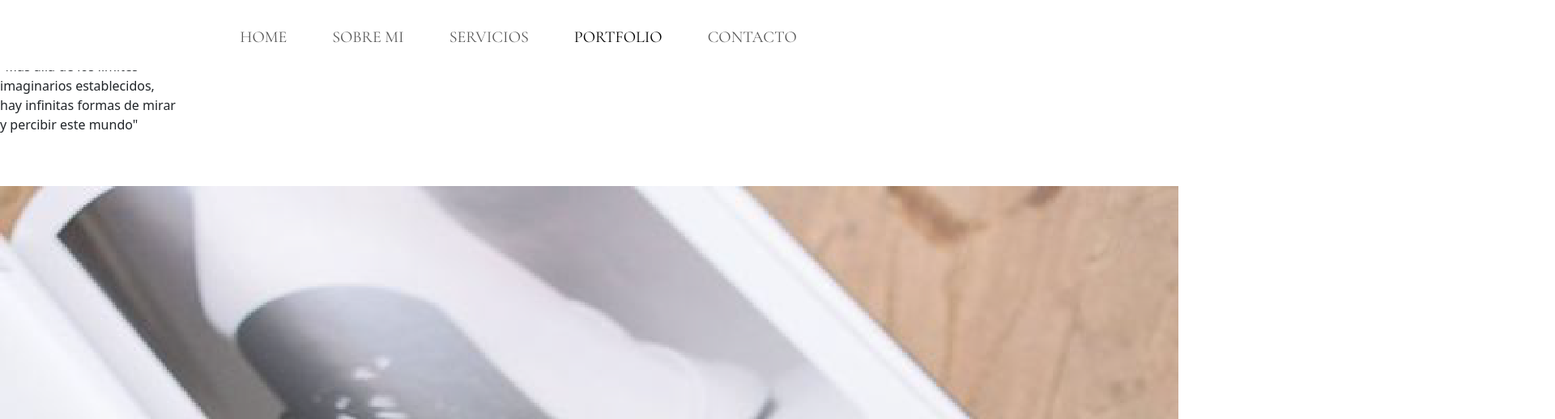
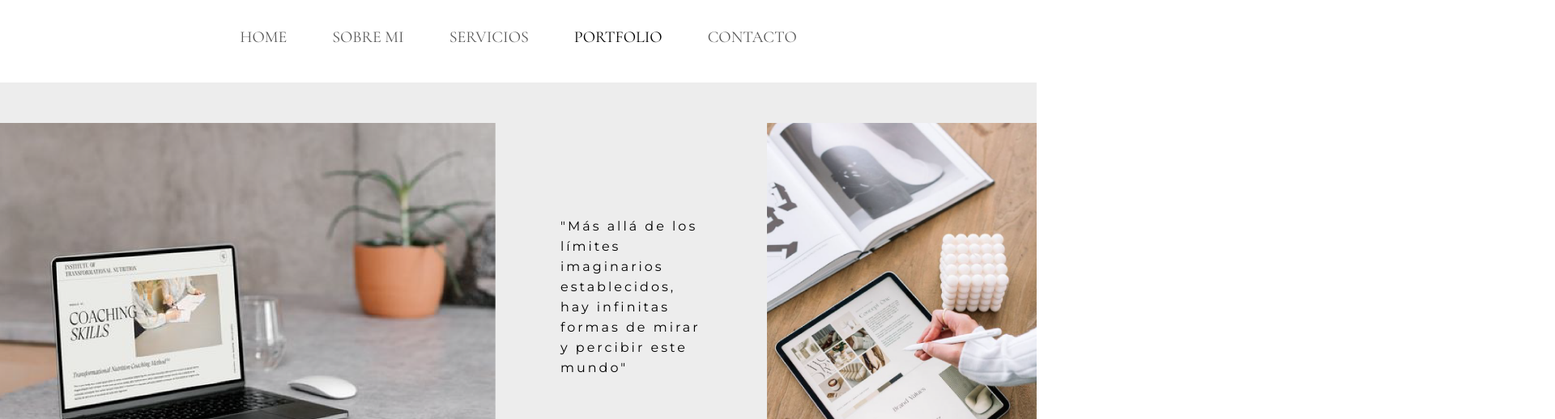
Before and after one commit to VictoriaCastano/viccasdise-o, a plain HTML site: page pages/portfolio.html in a window 1280 px wide. Shown: the part 98-616 px from the top of the page at 81% size, 1920 px wide, since content can reach past the window. Drawn offline with nearby package versions, Linux system fonts and the light colour scheme; a web font is replaced by a local one.

Commit message:
Primera Version

```diff
--- a/pages/portfolio.html
+++ b/pages/portfolio.html
@@ -74,32 +74,31 @@
     <!--Comienza Main - Contenido principal-->
     <main>
 
-        <section id="section_main">
+      <section id="main-sobremi">
 
-            <div>
+        <div class="img-main-sobremi">
+          <img class="img-main" src="../img/img-portfolio2-main.png" alt="">
+      </div>
 
-                <br> <br>
+          <div class="texto-main-sobremi">
 
-                <p>
-                    "Más allá de los límites <br>
-                    imaginarios establecidos, <br>
-                    hay infinitas formas de mirar <br>
-                    y percibir este mundo"
-                </p>
+               <p class="parrafo-negro-left">"Más allá de los límites
+                imaginarios establecidos,
+                hay infinitas formas de mirar
+                y percibir este mundo"</p>
 
-                <br> <br>
+          </div>
 
-            </div>
 
-            <div>
-                 <img class="img_main_sobreMi" src="../img/img-portfolio1-main.png" alt="">
-            </div>
+          <div class="img-main-sobremi">
+              <img class="img-main" src="../img/img-portfolio1-main.png" alt="">
+          </div>
 
-            <div>
-                <img class="img_main_sobreMi" src="../img/img-portfolio2-main.png" alt="">
-           </div>
 
-     </main>
+
+   </main>
+
+</section>
 
 
      <section>
```
